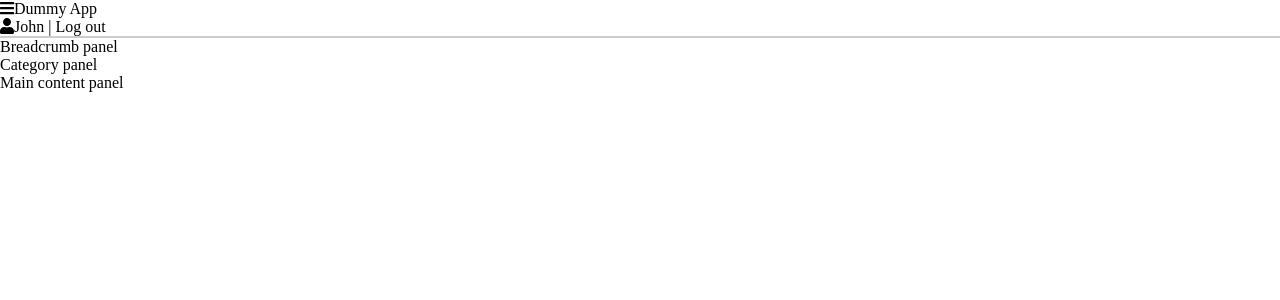
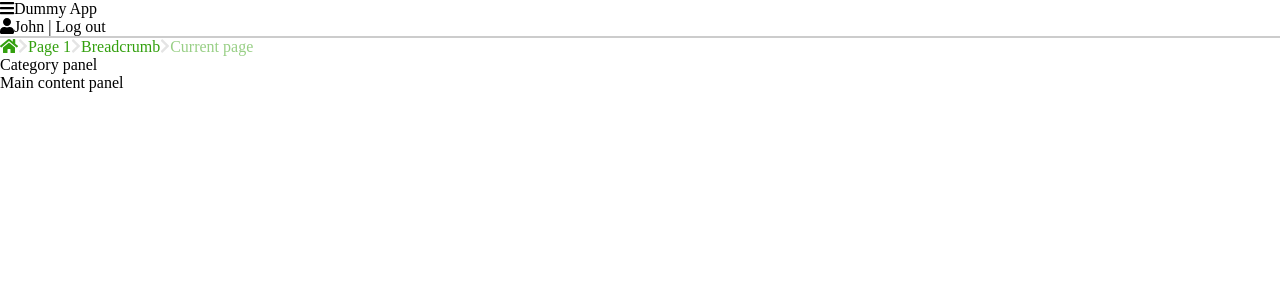
Before and after one commit to laxa88/app-test-panda, a React app: page / in a window 1280 px wide. Shown: the top 300 px of the page. Built offline with nearby package versions, Linux system fonts and the light colour scheme.

Commit message:
Update PanelBreadcrumb with initial child components

```diff
--- /dev/null
+++ b/src/containers/PanelBreadcrumb/index.css
@@ -0,0 +1,12 @@
+.body {
+}
+
+.homeIcon {
+}
+
+.arrow {
+  opacity: 0.1;
+}
+
+.link {
+}
--- a/src/containers/PanelBreadcrumb/index.jsx
+++ b/src/containers/PanelBreadcrumb/index.jsx
@@ -1,5 +1,53 @@
+import { FontAwesomeIcon } from '@fortawesome/react-fontawesome';
 import React from 'react';
 
-const PanelBreadcrumb = () => <div>Breadcrumb panel</div>;
+import css from './index.css';
+import Link from '../../components/Link';
+import { ThemeContext } from '../../theme';
+
+class PanelBreadcrumb extends React.PureComponent {
+  render() {
+    const { theme } = this.context;
+
+    return (
+      <div className={css.body}>
+        <FontAwesomeIcon
+          className={css.homeIcon}
+          color={theme.primaryColor}
+          icon={['fas', 'home']}
+        />
+
+        <FontAwesomeIcon
+          className={css.arrow}
+          icon={['fas', 'chevron-right']}
+        />
+
+        <Link className={css.link} href="/">
+          Page 1
+        </Link>
+
+        <FontAwesomeIcon
+          className={css.arrow}
+          icon={['fas', 'chevron-right']}
+        />
+
+        <Link className={css.link} href="/">
+          Breadcrumb
+        </Link>
+
+        <FontAwesomeIcon
+          className={css.arrow}
+          icon={['fas', 'chevron-right']}
+        />
+
+        <Link className={css.link} href="/" disabled>
+          Current page
+        </Link>
+      </div>
+    );
+  }
+}
+
+PanelBreadcrumb.contextType = ThemeContext;
 
 export default PanelBreadcrumb;
--- a/src/icons/index.js
+++ b/src/icons/index.js
@@ -9,6 +9,7 @@ import {
 import {
   faBars,
   faBicycle,
+  faChevronRight,
   faHome,
   faPuzzlePiece,
   faRecycle,
@@ -18,6 +19,7 @@ import {
 library.add(
   faBars,
   faBicycle,
+  faChevronRight,
   faFutbol,
   faHome,
   faLifeRing,
```
Also changed, not shown: 2 other files (tests, documents, lock files or other folders).
